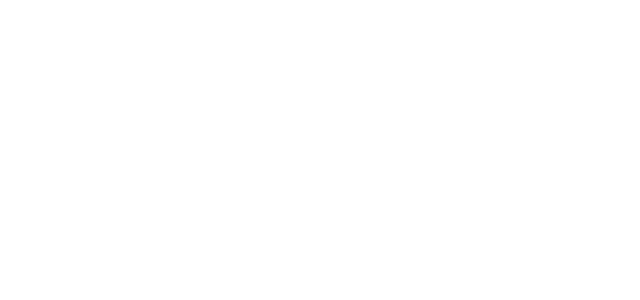
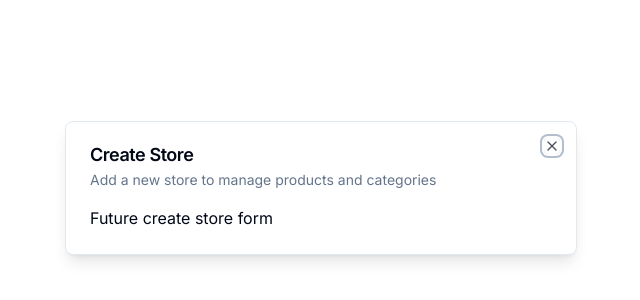
Before and after one commit to phhien203/next-ecommerce-admin, a Next.js app: page / in a window 1280 px wide. Shown: the part 212-512 px from the top of the page, without its empty margins (319-959 px from the left). Built offline with nearby package versions, Linux system fonts and the light colour scheme.

Commit message:
add store modal

```diff
--- a/app/(root)/page.tsx
+++ b/app/(root)/page.tsx
@@ -1,9 +1,17 @@
-import { UserButton } from '@clerk/nextjs'
+'use client'
+
+import { useStoreModal } from '@/hooks/use-store-modal'
+import React from 'react'
 
 export default function SetupPage() {
-  return (
-    <div className="p-4">
-      <UserButton afterSignOutUrl="/" />
-    </div>
-  )
+  const onOpen = useStoreModal((state) => state.onOpen)
+  const isOpen = useStoreModal((state) => state.isOpen)
+
+  React.useEffect(() => {
+    if (!isOpen) {
+      onOpen()
+    }
+  }, [isOpen, onOpen])
+
+  return <div className="p-4"></div>
 }
--- a/app/layout.tsx
+++ b/app/layout.tsx
@@ -1,7 +1,8 @@
-import './globals.css'
+import { ModalProvider } from '@/providers/modal-provider'
+import { ClerkProvider } from '@clerk/nextjs'
 import type { Metadata } from 'next'
 import { Inter } from 'next/font/google'
-import { ClerkProvider } from '@clerk/nextjs'
+import './globals.css'
 
 const inter = Inter({ subsets: ['latin'] })
 
@@ -18,7 +19,10 @@ export default function RootLayout({
   return (
     <ClerkProvider>
       <html lang="en">
-        <body className={inter.className}>{children}</body>
+        <body className={inter.className}>
+          <ModalProvider />
+          {children}
+        </body>
       </html>
     </ClerkProvider>
   )
--- /dev/null
+++ b/components/modals/store-modal.tsx
@@ -0,0 +1,19 @@
+'use client'
+
+import { Modal } from '@/components/ui/modal'
+import { useStoreModal } from '@/hooks/use-store-modal'
+
+export const StoreModal = () => {
+  const storeModal = useStoreModal()
+
+  return (
+    <Modal
+      title="Create Store"
+      description="Add a new store to manage products and categories"
+      isOpen={storeModal.isOpen}
+      onClose={storeModal.onClose}
+    >
+      Future create store form
+    </Modal>
+  )
+}
--- /dev/null
+++ b/components/ui/dialog.tsx
@@ -0,0 +1,123 @@
+'use client'
+
+import * as React from 'react'
+import * as DialogPrimitive from '@radix-ui/react-dialog'
+import { X } from 'lucide-react'
+
+import { cn } from '@/lib/utils'
+
+const Dialog = DialogPrimitive.Root
+
+const DialogTrigger = DialogPrimitive.Trigger
+
+const DialogPortal = ({
+  className,
+  ...props
+}: DialogPrimitive.DialogPortalProps) => (
+  <DialogPrimitive.Portal className={cn(className)} {...props} />
+)
+DialogPortal.displayName = DialogPrimitive.Portal.displayName
+
+const DialogOverlay = React.forwardRef<
+  React.ElementRef<typeof DialogPrimitive.Overlay>,
+  React.ComponentPropsWithoutRef<typeof DialogPrimitive.Overlay>
+>(({ className, ...props }, ref) => (
+  <DialogPrimitive.Overlay
+    ref={ref}
+    className={cn(
+      'fixed inset-0 z-50 bg-background/80 backdrop-blur-sm data-[state=open]:animate-in data-[state=closed]:animate-out data-[state=closed]:fade-out-0 data-[state=open]:fade-in-0',
+      className,
+    )}
+    {...props}
+  />
+))
+DialogOverlay.displayName = DialogPrimitive.Overlay.displayName
+
+const DialogContent = React.forwardRef<
+  React.ElementRef<typeof DialogPrimitive.Content>,
+  React.ComponentPropsWithoutRef<typeof DialogPrimitive.Content>
+>(({ className, children, ...props }, ref) => (
+  <DialogPortal>
+    <DialogOverlay />
+    <DialogPrimitive.Content
+      ref={ref}
+      className={cn(
+        'fixed left-[50%] top-[50%] z-50 grid w-full max-w-lg translate-x-[-50%] translate-y-[-50%] gap-4 border bg-background p-6 shadow-lg duration-200 data-[state=open]:animate-in data-[state=closed]:animate-out data-[state=closed]:fade-out-0 data-[state=open]:fade-in-0 data-[state=closed]:zoom-out-95 data-[state=open]:zoom-in-95 data-[state=closed]:slide-out-to-left-1/2 data-[state=closed]:slide-out-to-top-[48%] data-[state=open]:slide-in-from-left-1/2 data-[state=open]:slide-in-from-top-[48%] sm:rounded-lg md:w-full',
+        className,
+      )}
+      {...props}
+    >
+      {children}
+      <DialogPrimitive.Close className="absolute right-4 top-4 rounded-sm opacity-70 ring-offset-background transition-opacity hover:opacity-100 focus:outline-none focus:ring-2 focus:ring-ring focus:ring-offset-2 disabled:pointer-events-none data-[state=open]:bg-accent data-[state=open]:text-muted-foreground">
+        <X className="h-4 w-4" />
+        <span className="sr-only">Close</span>
+      </DialogPrimitive.Close>
+    </DialogPrimitive.Content>
+  </DialogPortal>
+))
+DialogContent.displayName = DialogPrimitive.Content.displayName
+
+const DialogHeader = ({
+  className,
+  ...props
+}: React.HTMLAttributes<HTMLDivElement>) => (
+  <div
+    className={cn(
+      'flex flex-col space-y-1.5 text-center sm:text-left',
+      className,
+    )}
+    {...props}
+  />
+)
+DialogHeader.displayName = 'DialogHeader'
+
+const DialogFooter = ({
+  className,
+  ...props
+}: React.HTMLAttributes<HTMLDivElement>) => (
+  <div
+    className={cn(
+      'flex flex-col-reverse sm:flex-row sm:justify-end sm:space-x-2',
+      className,
+    )}
+    {...props}
+  />
+)
+DialogFooter.displayName = 'DialogFooter'
+
+const DialogTitle = React.forwardRef<
+  React.ElementRef<typeof DialogPrimitive.Title>,
+  React.ComponentPropsWithoutRef<typeof DialogPrimitive.Title>
+>(({ className, ...props }, ref) => (
+  <DialogPrimitive.Title
+    ref={ref}
+    className={cn(
+      'text-lg font-semibold leading-none tracking-tight',
+      className,
+    )}
+    {...props}
+  />
+))
+DialogTitle.displayName = DialogPrimitive.Title.displayName
+
+const DialogDescription = React.forwardRef<
+  React.ElementRef<typeof DialogPrimitive.Description>,
+  React.ComponentPropsWithoutRef<typeof DialogPrimitive.Description>
+>(({ className, ...props }, ref) => (
+  <DialogPrimitive.Description
+    ref={ref}
+    className={cn('text-sm text-muted-foreground', className)}
+    {...props}
+  />
+))
+DialogDescription.displayName = DialogPrimitive.Description.displayName
+
+export {
+  Dialog,
+  DialogTrigger,
+  DialogContent,
+  DialogHeader,
+  DialogFooter,
+  DialogTitle,
+  DialogDescription,
+}
--- /dev/null
+++ b/components/ui/modal.tsx
@@ -0,0 +1,44 @@
+'use client'
+
+import {
+  Dialog,
+  DialogContent,
+  DialogDescription,
+  DialogHeader,
+  DialogTitle,
+} from './dialog'
+
+interface ModalProps {
+  title: string
+  description: string
+  isOpen: boolean
+  onClose: () => void
+  children?: React.ReactNode
+}
+
+export const Modal: React.FC<ModalProps> = ({
+  title,
+  description,
+  isOpen,
+  onClose,
+  children,
+}) => {
+  const onChange = (open: boolean) => {
+    if (!open) {
+      onClose()
+    }
+  }
+
+  return (
+    <Dialog open={isOpen} onOpenChange={onChange}>
+      <DialogContent>
+        <DialogHeader>
+          <DialogTitle>{title}</DialogTitle>
+          <DialogDescription>{description}</DialogDescription>
+        </DialogHeader>
+
+        <div>{children}</div>
+      </DialogContent>
+    </Dialog>
+  )
+}
--- /dev/null
+++ b/hooks/use-store-modal.tsx
@@ -0,0 +1,13 @@
+import { create } from 'zustand'
+
+interface useStoreModalStore {
+  isOpen: boolean
+  onOpen: () => void
+  onClose: () => void
+}
+
+export const useStoreModal = create<useStoreModalStore>((set) => ({
+  isOpen: false,
+  onOpen: () => set({ isOpen: true }),
+  onClose: () => set({ isOpen: false }),
+}))
--- a/package.json
+++ b/package.json
@@ -10,6 +10,7 @@
   },
   "dependencies": {
     "@clerk/nextjs": "^4.22.1",
+    "@radix-ui/react-dialog": "^1.0.4",
     "@radix-ui/react-slot": "^1.0.2",
     "@types/node": "20.4.2",
     "@types/react": "18.2.15",
@@ -27,6 +28,7 @@
     "tailwind-merge": "^1.14.0",
     "tailwindcss": "3.3.3",
     "tailwindcss-animate": "^1.0.6",
-    "typescript": "5.1.6"
+    "typescript": "5.1.6",
+    "zustand": "^4.3.9"
   }
 }
--- /dev/null
+++ b/providers/modal-provider.tsx
@@ -0,0 +1,23 @@
+'use client'
+
+import { StoreModal } from '@/components/modals/store-modal'
+import React from 'react'
+
+export const ModalProvider = () => {
+  const [isMounted, setIsMounted] = React.useState(false)
+
+  React.useEffect(() => {
+    setIsMounted(true)
+  }, [])
+
+  // this is to ensure there's no hydration mismatch error
+  if (!isMounted) {
+    return null
+  }
+
+  return (
+    <>
+      <StoreModal />
+    </>
+  )
+}
```
Also changed, not shown: 1 other file (tests, documents, lock files or other folders).
